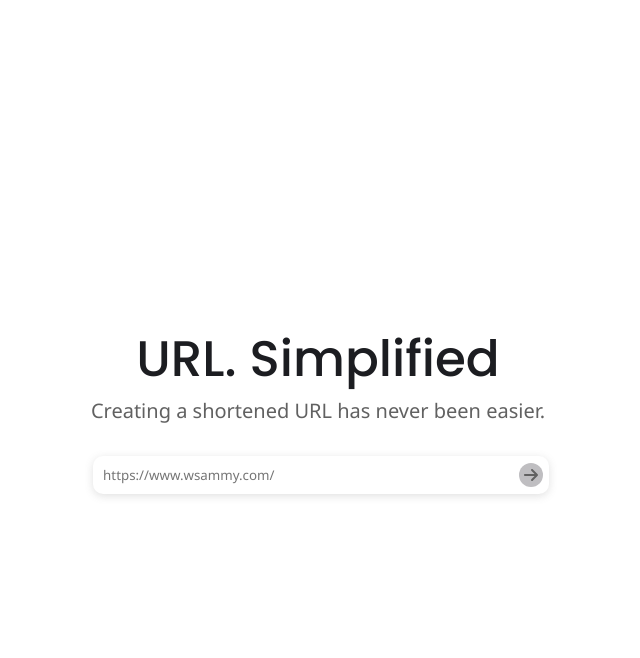
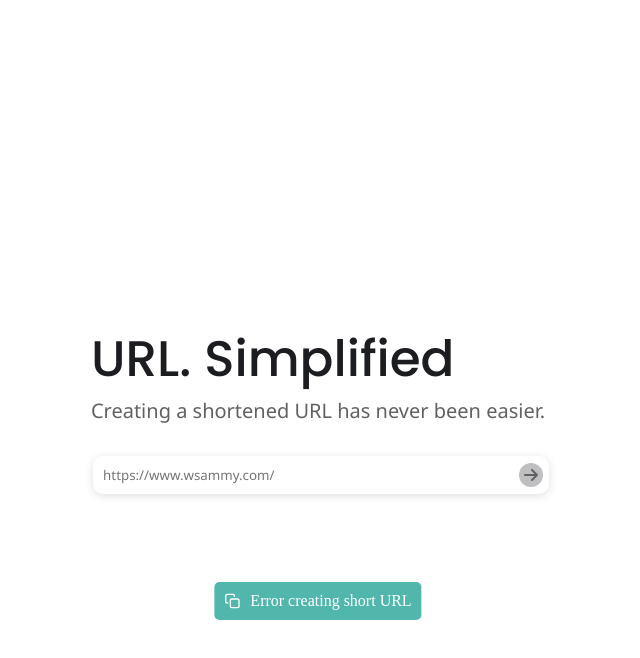
Before and after one commit to Wsamuell/url-shortner, a React (Create React App) app: page / in a window 1280 px wide. Both pictures are taken after a click on the icon 852 px from the left and 474 px from the top of the page. Shown: the top 658 px of the page, without its empty margins (322-962 px from the left). Built offline with nearby package versions, Linux system fonts and the light colour scheme; no server answers.

Commit message:
new: functional toast and all functionalities are ago

```diff
--- a/package.json
+++ b/package.json
@@ -3,6 +3,7 @@
   "version": "0.1.0",
   "description": "url shortner application built to help reroute create short url ",
   "dependencies": {
+    "@apollo/client": "^3.8.10",
     "@apollo/server": "^4.10.0",
     "@testing-library/jest-dom": "^5.17.0",
     "@testing-library/react": "^13.4.0",
@@ -10,8 +11,8 @@
     "@types/jest": "^27.5.2",
     "@types/node": "^16.18.74",
     "@types/pg": "^8.10.9",
+    "@types/react": "^18.2.48",
     "@types/react-dom": "^18.2.18",
-    "@types/react": "^18.2.48",
     "apollo-server-express": "^3.13.0",
     "body-parser": "^1.20.2",
     "cors": "^2.8.5",
@@ -19,10 +20,10 @@
     "graphql": "^16.8.1",
     "nanoid": "^3.3.7",
     "pg": "^8.11.3",
+    "react": "^18.2.0",
     "react-dom": "^18.2.0",
     "react-icons": "^5.0.1",
     "react-scripts": "5.0.1",
-    "react": "^18.2.0",
     "typescript": "^4.9.5",
     "web-vitals": "^2.1.4"
   },
--- a/src/App.tsx
+++ b/src/App.tsx
@@ -1,16 +1,22 @@
 import Header from './Component/Header';
 import InputBox from './Component/InputBox';
+import { ApolloProvider, ApolloClient, InMemoryCache } from '@apollo/client';
 import './App.css';
+
+const client = new ApolloClient({
+  cache: new InMemoryCache(),
+  uri: 'http://localhost:3000/graphql',
+});
 
 const App = () => {
   return (
-    <div className="App">
+    <ApolloProvider client={client}>
       <Header
         title="URL. Simplified"
         subtitle="Creating a shortened URL has never been easier."
       />
       <InputBox placeholder="https://www.wsammy.com/" />
-    </div>
+    </ApolloProvider>
   );
 };
 
--- a/src/Component/InputBox.tsx
+++ b/src/Component/InputBox.tsx
@@ -2,24 +2,57 @@ import { FaArrowRight } from 'react-icons/fa6';
 import '../Styles/InputBox.css';
 import Toast from './Toast';
 import { useState } from 'react';
+import { gql, useQuery } from '@apollo/client';
 
 interface InputBoxProps {
   placeholder: string;
 }
 
-// const FETCH_OR_CREATE_SHORT_URL =
+interface ShortUrlData {
+  getUrlByUrl: {
+    shortenedUrl: string;
+  };
+}
+
+const FETCH_OR_CREATE_SHORT_URL = gql`
+  query GetUrlByUrl($getUrlByUrl: String!) {
+    getUrlByUrl(url: $getUrlByUrl) {
+      shortenedUrl
+    }
+  }
+`;
 
 const InputBox = ({ placeholder }: InputBoxProps) => {
   const [showToast, setShowToast] = useState<boolean>(false);
   const [value, setValue] = useState('');
   const [toastMessage, setToastMessage] = useState('');
+  const { loading, error, data, refetch } = useQuery<ShortUrlData>(
+    FETCH_OR_CREATE_SHORT_URL,
+    {
+      variables: { getUrlByUrl: value },
+    }
+  );
 
   const handleValue = (event: React.ChangeEvent<HTMLInputElement>) => {
     setValue(event.target.value);
   };
-  const handleSubmitFetch = () => {
+  const handleSubmitFetch = async () => {
     try {
-      console.log(value);
+      await refetch();
+      if (loading) return console.log('Loading...');
+      if (error) return `Error! ${error.message}`;
+      const shortenedUrl = data?.getUrlByUrl?.shortenedUrl;
+
+      if (shortenedUrl) {
+        setToastMessage(`localhost:3000/${shortenedUrl}`);
+        setShowToast(true);
+        setTimeout(() => {
+          setShowToast(false);
+        }, 10000);
+      } else {
+        setToastMessage('Hmmm... Try Again!');
+        setShowToast(true);
+      }
     } catch (err) {
       console.error('Error creating short URL:', err);
       setToastMessage('Error creating short URL');
--- /dev/null
+++ b/src/Component/Spacer.tsx
@@ -0,0 +1,17 @@
+import React from 'react';
+
+interface SpacerProps {
+  height?: number | string;
+  width?: number | string;
+}
+
+const Spacer = ({ height = 0, width = 10 }: SpacerProps) => {
+  const styles: React.CSSProperties = {
+    height: typeof height === 'number' ? `${height}px` : height,
+    width: typeof width === 'number' ? `${width}px` : width,
+  };
+
+  return <div style={styles} />;
+};
+
+export default Spacer;
--- a/src/Component/Toast.tsx
+++ b/src/Component/Toast.tsx
@@ -1,15 +1,41 @@
+import { useState } from 'react';
 import { FiCopy } from 'react-icons/fi';
+import { VscCheck } from 'react-icons/vsc';
+
 import '../Styles/Toast.css';
+import Spacer from './Spacer';
 
 interface ToastProps {
   message: string;
 }
 
 const Toast = ({ message }: ToastProps) => {
+  const [isCopied, setIsCopied] = useState(false);
+
+  const handleCopy = () => {
+    navigator.clipboard.writeText(message).then(() => {
+      setIsCopied(true);
+      setTimeout(() => {
+        setIsCopied(false);
+      }, 2000);
+    });
+  };
+
+  const handleRedirect = () => {
+    window.open(message, '_blank');
+  };
+
   return (
     <div className="toast">
-      <FiCopy className="toast-copy" />
-      <div className="toast-message">{message}</div>
+      {!isCopied ? (
+        <FiCopy className="toast-copy" onClick={handleCopy} />
+      ) : (
+        <VscCheck />
+      )}
+      <Spacer width={10} />
+      <div className="toast-message" onClick={handleRedirect}>
+        {message}
+      </div>
     </div>
   );
 };
--- a/src/Server/resolver.ts
+++ b/src/Server/resolver.ts
@@ -5,7 +5,7 @@ import { nanoid } from 'nanoid';
 
 // im not sure which one is better but not using yhe QueryResult type is proving to be more helpful locally
 
-type UrlData = {
+export type UrlData = {
   id: number;
   original_url: string;
   shortened_url: string;
--- a/src/Styles/Toast.css
+++ b/src/Styles/Toast.css
@@ -3,7 +3,7 @@
   bottom: 180px;
   left: 50%;
   transform: translateX(-50%);
-  background-color: #4caf50;
+  background-color: #26a699;
   opacity: 0.8;
   color: white;
   padding: 10px;
```
Also changed, not shown: 1 other file (tests, documents, lock files or other folders).
